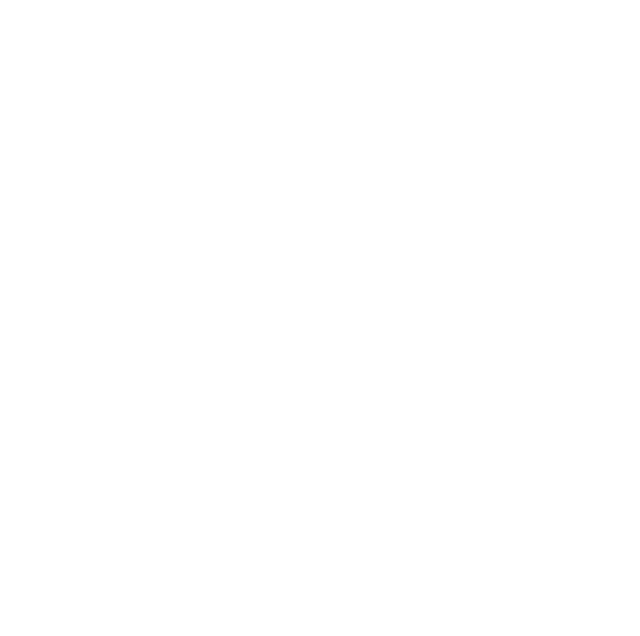
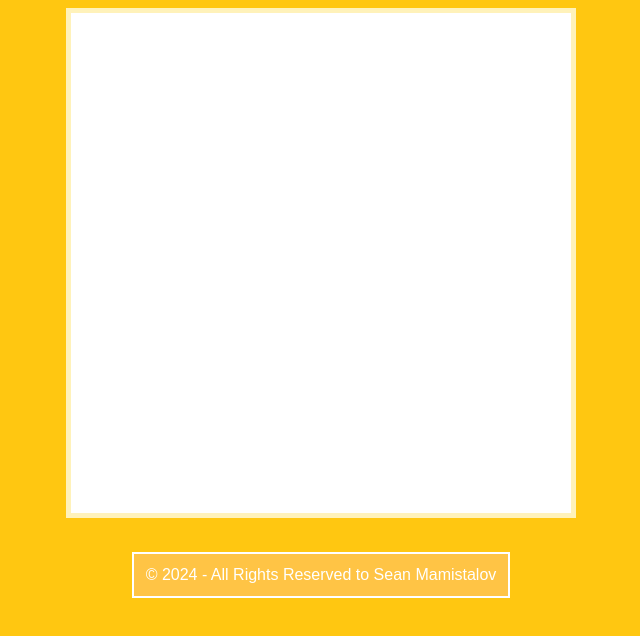
Before and after one commit to SeanMamistalov/Meme-Generator, a plain HTML site: page meme.html in a window 1280 px wide. Shown: the whole page, without its empty margins (319-959 px from the left). Drawn offline with Linux system fonts and the light colour scheme.

Commit message:
Styling meme site and create meme controller

```diff
--- /dev/null
+++ b/css/meme.css
@@ -0,0 +1,29 @@
+* {
+  box-sizing: border-box;
+}
+
+body {
+  display: flex;
+  flex-direction: column;
+  align-items: center;
+  gap: 20px;
+
+  background-color: #ffc711;
+  font-family: Arial, Helvetica, sans-serif;
+  text-align: center;
+}
+
+canvas {
+  border: 5px solid #fff2ba;
+  background-color: #fff;
+}
+
+footer {
+  padding: 12px;
+  background-color: #ffc445;
+  border: 2px solid rgb(255, 255, 255);
+  margin-top: 10px;
+
+  color: #fff;
+  text-align: center;
+}
--- a/js/meme-service.js
+++ b/js/meme-service.js
@@ -0,0 +1 @@
+'use strict'
--- a/meme.html
+++ b/meme.html
@@ -1,15 +1,22 @@
 <!DOCTYPE html>
 <html lang="en">
-<head>
-    <meta charset="UTF-8">
-    <meta name="viewport" content="width=device-width, initial-scale=1.0">
+  <head>
+    <meta charset="UTF-8" />
+    <meta name="viewport" content="width=device-width, initial-scale=1.0" />
     <title>Make Your Meme</title>
-</head>
-<body>
+    <link rel="stylesheet" href="css/meme.css" />
+  </head>
+  <body>
+    <div class="canvas-container">
+      <canvas width="500" height="500"></canvas>
+    </div>
+
+    <footer>© 2024 - All Rights Reserved to Sean Mamistalov</footer>
+
     <script src="js/utils.js"></script>
     <script src="js/gallery-service.js"></script>
     <script src="js/meme-service.js"></script>
     <script src="js/gallery-controller.js"></script>
     <script src="js/meme-controller.js"></script>
-</body>
+  </body>
 </html>
```
